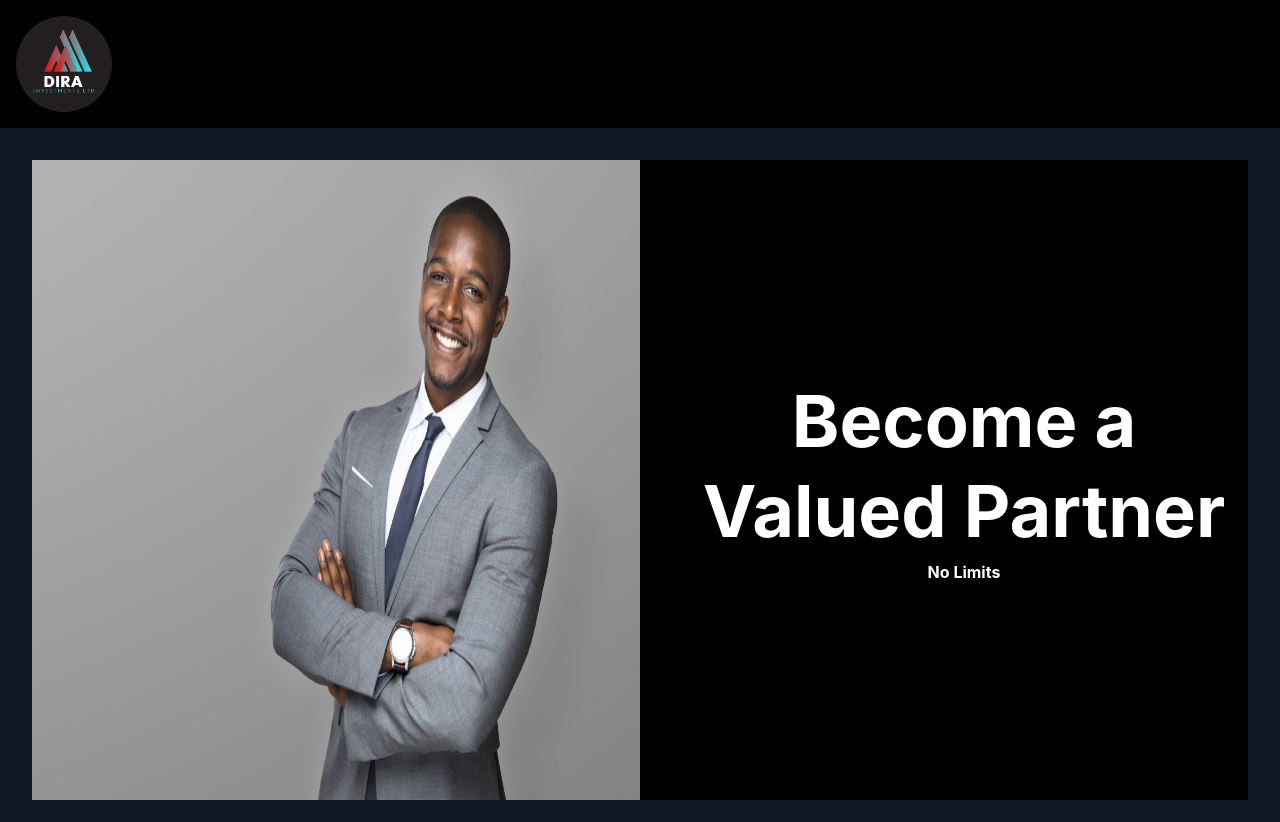
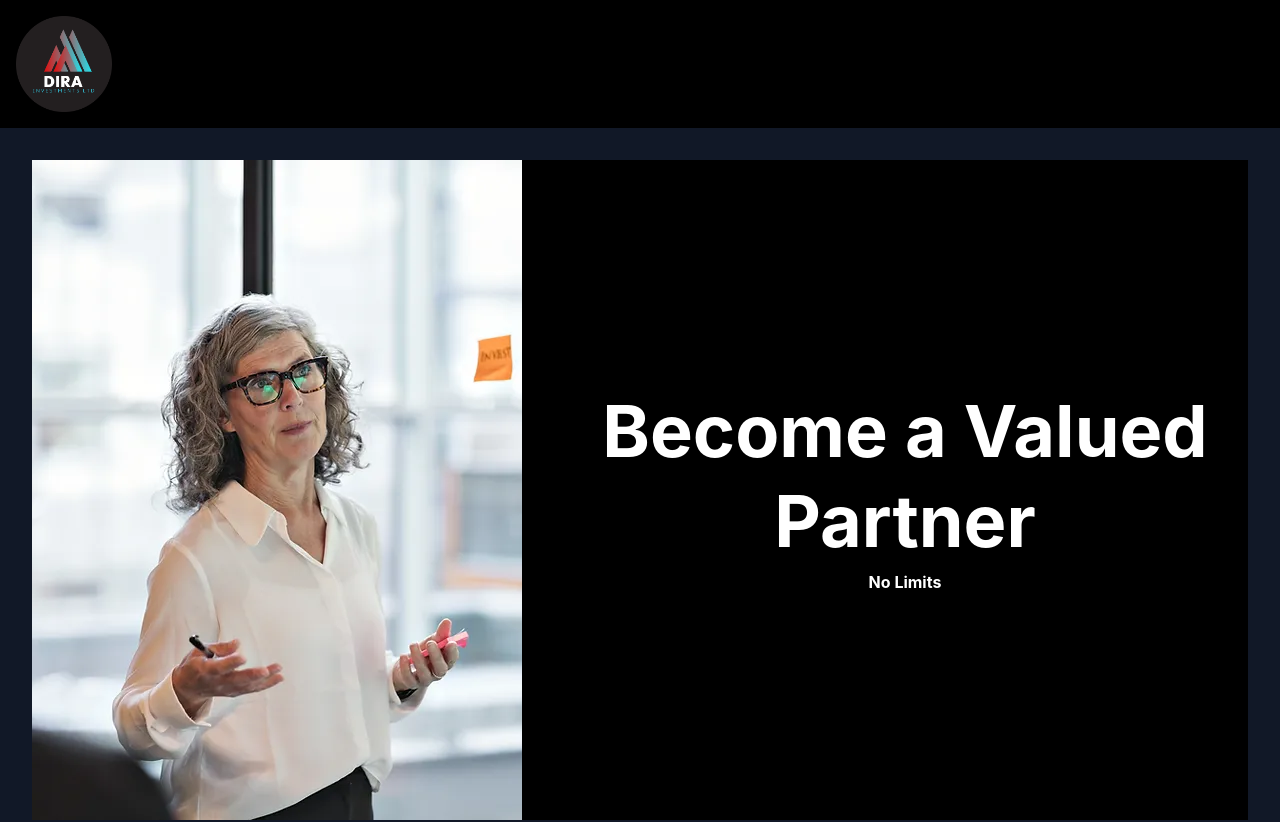
Before and after one commit to letmechek/dira-investments, a React (Create React App) app: page / in a window 1280 px wide. Shown: the top 822 px of the page. Built offline with nearby package versions, Linux system fonts and the light colour scheme.

Commit message:
changes hero image

```diff
--- a/src/components/Hero/Hero.jsx
+++ b/src/components/Hero/Hero.jsx
@@ -1,11 +1,11 @@
 import React from 'react'
-import hero from '../../Assets/images/hero.jpeg'
+import hero from '../../Assets/images/hero1.webp'
 
 export default function Hero() {
     return (
         <div className="bg-gray-900 p-4 md:p-8">
           <div className="bg-black flex flex-col items-center md:flex-row">
-            <img src={hero} alt="hero" className="w-full md:w-1/2 h-auto" style={{height: '80vh'}}/>
+            <img src={hero} alt="hero" className="w-full md:w-1/2 h-auto" />
             <div className="ml-10 text-center">
               <p className="mt-4 text-white text-4xl md:text-8xl font-bold leading-tight p-1" style={{ fontSize: '72px', lineHeight: '1.25em' }}>
                 Become a Valued Partner
```
